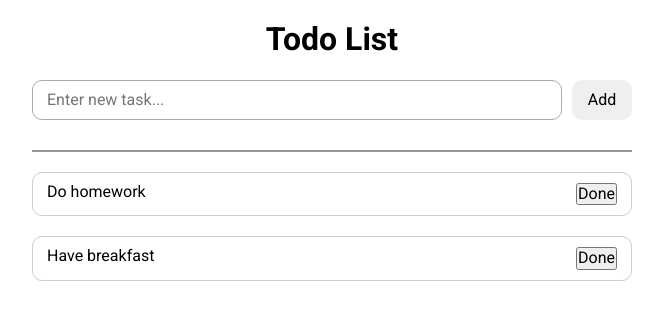
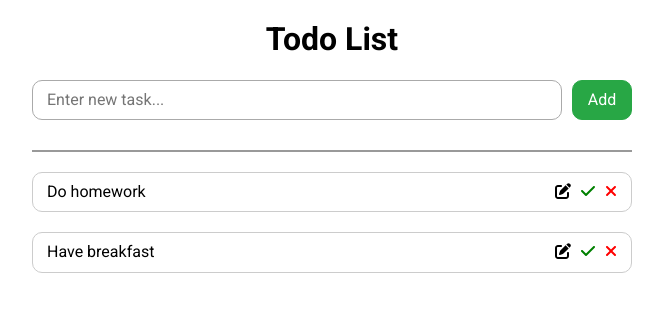
Before and after one commit to slo248/ToDoApp, a React (Create React App) app: page / in a window 1280 px wide. Shown: the top 320 px of the page, without its empty margins (308-971 px from the left). Built offline with nearby package versions, Linux system fonts and the light colour scheme.

Commit message:
add delete feat

```diff
--- a/package.json
+++ b/package.json
@@ -4,6 +4,10 @@
   "version": "0.1.0",
   "private": true,
   "dependencies": {
+    "@fortawesome/free-brands-svg-icons": "^6.5.2",
+    "@fortawesome/free-regular-svg-icons": "^6.5.2",
+    "@fortawesome/free-solid-svg-icons": "^6.5.2",
+    "@fortawesome/react-fontawesome": "^0.2.0",
     "@testing-library/jest-dom": "^5.17.0",
     "@testing-library/react": "^13.4.0",
     "@testing-library/user-event": "^13.5.0",
--- a/src/comps/Input/Input.module.scss
+++ b/src/comps/Input/Input.module.scss
@@ -3,8 +3,6 @@
   gap: 10px;
   width: 100%;
   height: 100%;
-
-  --border-radius: 10px;
 }
 
 .btn {
@@ -21,13 +19,16 @@
   border: 1px solid transparent;
   transition: color 0.15s ease-in-out, background-color 0.15s ease-in-out,
     border-color 0.15s ease-in-out, box-shadow 0.15s ease-in-out;
+  color: #fff;
+  background-color: #28a745;
+  border-color: #28a745;
 }
 
 .btn:hover {
   cursor: pointer;
-  color: #212529;
-  background-color: #e2e6ea;
-  border-color: #dae0e5;
+  color: #fff;
+  background-color: #218838;
+  border-color: #1e7e34;
 }
 
 .input {
--- a/src/comps/Input/index.js
+++ b/src/comps/Input/index.js
@@ -2,7 +2,7 @@ import { useRef, useState } from 'react';
 import classNames from 'classnames/bind';
 
 import styles from './Input.module.scss';
-import * as cmds from '~/store/commands';
+import cmds from '~/store/commands';
 import useStore from '~/store';
 
 const cx = classNames.bind(styles);
--- a/src/comps/Tasks/Task/Task.module.scss
+++ b/src/comps/Tasks/Task/Task.module.scss
@@ -5,8 +5,37 @@
   padding: 10px 14px;
   border: 1px solid #ccc;
   border-radius: var(--border-radius);
+  transition: border-color 0.15s ease-in-out, box-shadow 0.15s ease-in-out;
+}
+
+.wrapper:hover {
+  border-color: #333;
+  box-shadow: rgba(0, 0, 0, 0.24) 0px 3px 8px;
 }
 
 .desc {
   flex: 1 0;
 }
+
+.btns {
+  display: flex;
+  gap: 10px;
+}
+
+.btn {
+  border: none;
+  outline: none;
+  background-color: transparent;
+}
+
+.btn:hover {
+  cursor: pointer;
+}
+
+.btn-done {
+  color: green;
+}
+
+.btn-remove {
+  color: red;
+}
--- a/src/comps/Tasks/Task/index.js
+++ b/src/comps/Tasks/Task/index.js
@@ -1,17 +1,39 @@
 import classNames from 'classnames/bind';
+import { FontAwesomeIcon } from '@fortawesome/react-fontawesome';
+import {
+  faXmark,
+  faCheck,
+  faPenToSquare,
+} from '@fortawesome/free-solid-svg-icons';
 
 import useStore from '~/store';
+import cmds from '~/store/commands';
 import styles from './Task.module.scss';
 
 const cx = classNames.bind(styles);
 
 export default function Task({ taskId }) {
-  const [state] = useStore();
+  const [state, dispatch] = useStore();
   const task = state.tasks[taskId];
+
+  function handleRemove() {
+    dispatch(cmds.delTask(taskId));
+  }
+
   return (
     <div className={cx('wrapper')}>
       <p className={cx('desc')}>{task.desc}</p>
-      <button>Done</button>
+      <div className={cx('btns')}>
+        <button className={cx('btn', 'btn-edit')}>
+          <FontAwesomeIcon icon={faPenToSquare} />
+        </button>
+        <button className={cx('btn', 'btn-done')}>
+          <FontAwesomeIcon icon={faCheck} />
+        </button>
+        <button className={cx('btn', 'btn-remove')} onClick={handleRemove}>
+          <FontAwesomeIcon icon={faXmark} />
+        </button>
+      </div>
     </div>
   );
 }
--- a/src/store/commands.js
+++ b/src/store/commands.js
@@ -1,22 +1,24 @@
 import actions from './actions';
 
-export function addTask(taskDesc) {
+function addTask(taskDesc) {
   return {
     type: actions.ADD,
     taskDesc,
   };
 }
 
-export function updTask(task) {
+function updTask(task) {
   return {
     type: actions.UPD,
     task,
   };
 }
 
-export function delTask(task) {
+function delTask(taskId) {
   return {
     type: actions.DEL,
-    task,
+    taskId,
   };
 }
+
+export default { addTask, updTask, delTask };
--- a/src/store/reducer.js
+++ b/src/store/reducer.js
@@ -19,7 +19,7 @@ export const initState = {
 };
 
 export default function reducer(state, action) {
-  let newState = { ...state };
+  let newState = JSON.parse(JSON.stringify(state));
   switch (action.type) {
     case actions.ADD:
       newState.tasks.unshift({
@@ -27,6 +27,9 @@ export default function reducer(state, action) {
         status: TaskStatus.PENDING,
       });
       break;
+    case actions.DEL:
+      newState.tasks.splice(action.taskId, 1);
+      break;
     default:
       throw new Error(`Action ${action.type} does not existed!`);
   }
```
Also changed, not shown: 1 other file (tests, documents, lock files or other folders).
